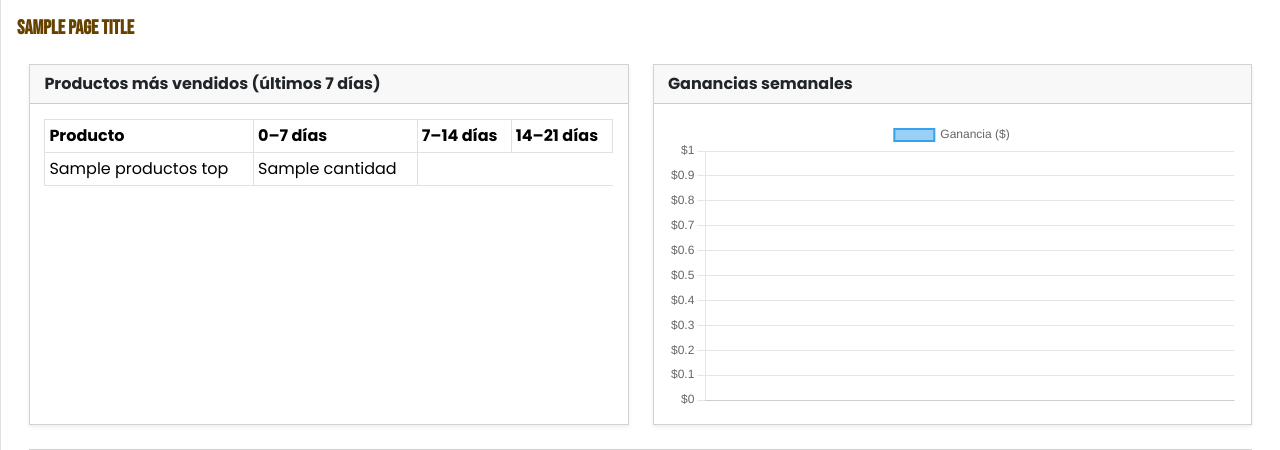
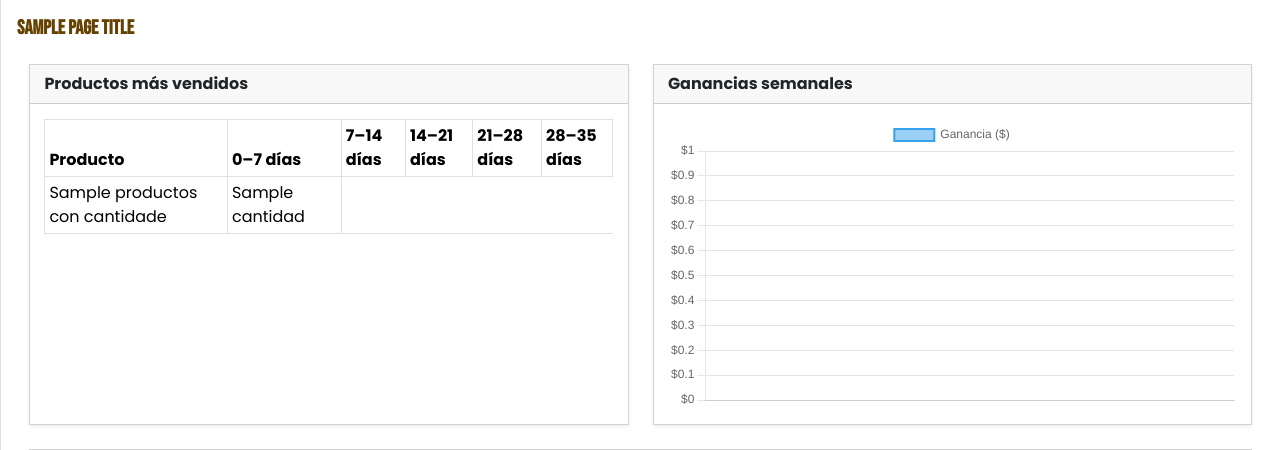
Before and after one commit to juan1144/fitomenu, a Django app: template templates/admin_panel/dashboard.html in a window 1280 px wide. Shown: the part 58-508 px from the top of the page. Run offline with Django 5.2, Linux system fonts and the light colour scheme; tables that the repository leaves empty hold one stand-in row (values such as "Sample post"); the template is opened without the code that fills it: values that come from a table or form of the project are taken from there, most other values are stand-ins (such as "Sample title", 1, 10 or a date in 2020); some libraries are stand-ins or nearby versions.

Commit message:
Fix dashboard infomation calculation and order on dashboard

```diff
--- a/templates/admin_panel/dashboard.html
+++ b/templates/admin_panel/dashboard.html
@@ -3,10 +3,10 @@
 {% block content %}
 <div class="container-fluid">
   <div class="row">
-    <!-- Tarjeta de Productos -->
+    <!-- Tarjeta -->
     <div class="col-md-6 mb-4">
       <div class="card shadow-sm h-100">
-        <div class="card-header fw-bold">Productos más vendidos (últimos 7 días)</div>
+        <div class="card-header fw-bold">Productos más vendidos</div>
         <div class="card-body">
           <table class="table table-sm table-bordered mb-0">
             <thead>
@@ -15,18 +15,18 @@
                 <th>0–7 días</th>
                 <th>7–14 días</th>
                 <th>14–21 días</th>
+                <th>21–28 días</th>
+                <th>28–35 días</th>
               </tr>
             </thead>
             <tbody>
-              {% for nombre in productos_top %}
-                {% with cantidades=producto_semana_data|dictsort:0 %}
-                <tr>
-                  <td>{{ nombre }}</td>
-                  {% for cantidad in producto_semana_data.nombre %}
-                    <td>{{ cantidad }}</td>
-                  {% endfor %}
+              {% for nombre, cantidades in productos_con_cantidades %}
+                  <tr>
+                      <td>{{ nombre }}</td>
+                      {% for cantidad in cantidades %}
+                        <td>{{ cantidad }}</td>
+                      {% endfor %}
                 </tr>
-                {% endwith %}
               {% endfor %}
             </tbody>
           </table>
@@ -34,7 +34,7 @@
       </div>
     </div>
 
-    <!-- Gráfico de ganancias -->
+    <!-- Gráfico -->
     <div class="col-md-6 mb-4">
       <div class="card shadow-sm h-100">
         <div class="card-header fw-bold">Ganancias semanales</div>
@@ -45,7 +45,7 @@
     </div>
   </div>
 
-  <!-- Reporte de órdenes -->
+  <!-- Reporte -->
   <div class="row">
     <div class="col-12">
       <div class="card shadow-sm">
```
Also changed, not shown: admin_panel/views.py (+6 -2 lines).
